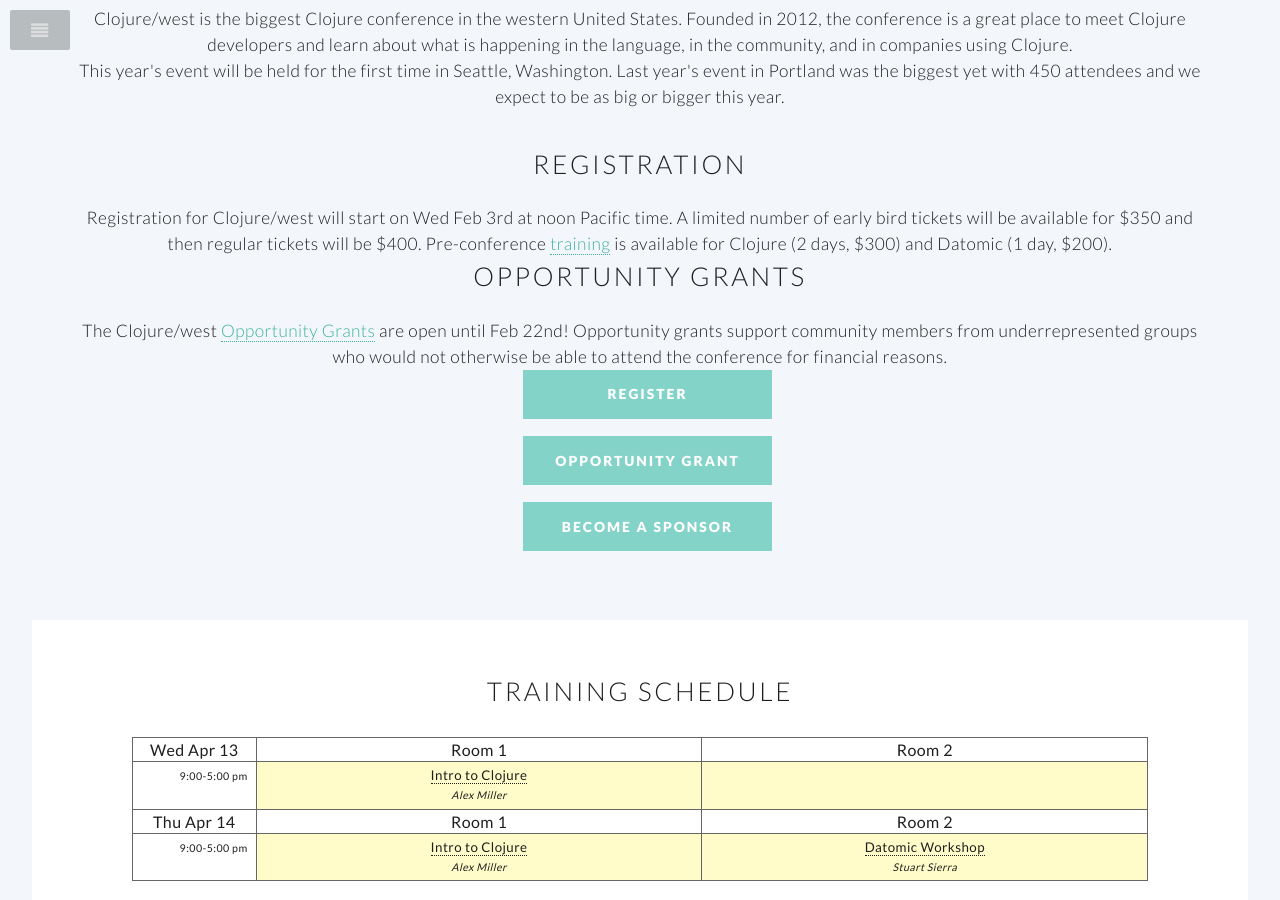
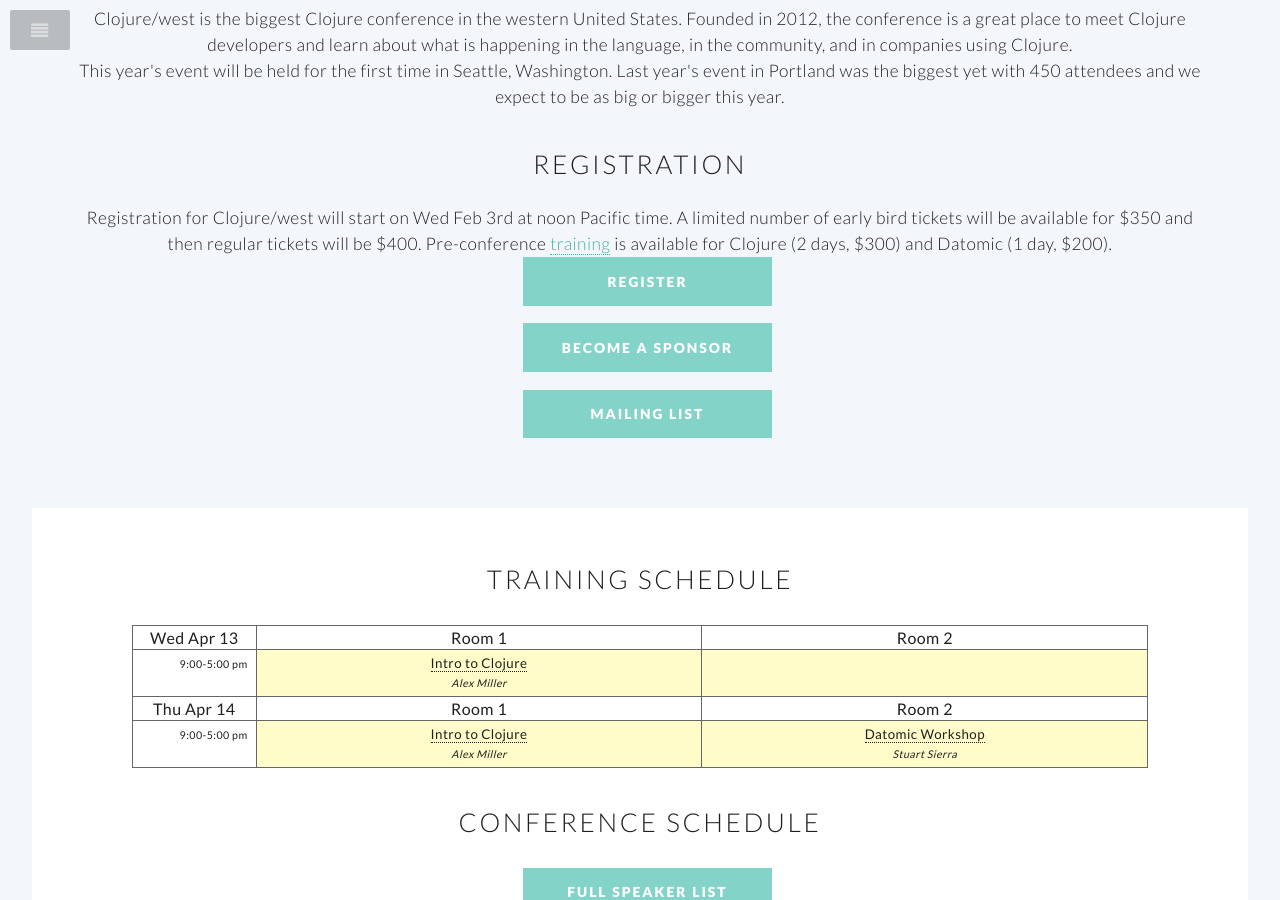
Before and after one commit to clojurewest/clojurewest.github.io, a Jekyll site: the page built from index.html, in a window 1280 px wide and 900 px high, scrolled down 945 px. Built offline with Jekyll 4.4.1, drawn with Linux system fonts in a browser that asks for light colours; some of the changed text lies outside the part shown.

Commit message:
remove opp grant links

```diff
--- a/_layouts/home.html
+++ b/_layouts/home.html
@@ -68,18 +68,20 @@
 				Pre-conference <a href="training">training</a> is available for Clojure (2 days, $300) and Datomic (1 day, $200).</p>
 			<br/>
 
+			<!--
 			<h2>Opportunity Grants</h2>
 			<p>The Clojure/west <a href="opportunity">Opportunity Grants</a> are open until Feb 22nd!<br/>
 				Opportunity grants support community members from underrepresented groups who would not<br/>
 				otherwise be able to attend the conference for financial reasons.</p>
 			<br/>
+			-->
 
 			<ul class="buttons">
  			  <li><a href="https://ti.to/cognitect/clojure-west-2016" class="button special">register</a></li>
 			  <!-- <li><a href="cfp" class="button special">submit talk</a></li> -->
-			  <li><a href="opportunity" class="button special">opportunity grant</a></li>
+			  <!-- <li><a href="opportunity" class="button special">opportunity grant</a></li> -->
  			  <li><a href="sponsorship" class="button special">become a sponsor</a></li>
-			  <!-- <li><a href="http://go.cognitect.com/l/46282/2015-12-18/2lzbzx" class="button special">mailing list</a></li> -->
+			  <li><a href="http://go.cognitect.com/l/46282/2015-12-18/2lzbzx" class="button special">mailing list</a></li>
 		 	</ul>
 
 		</header>
@@ -315,9 +317,9 @@
 			<ul class="buttons">
 			  <li><a href="https://ti.to/cognitect/clojure-west-2016" class="button special">register</a></li>
 			  <!-- <li><a href="cfp" class="button">submit talk</a></li> -->
-			  <li><a href="opportunity" class="button">opportunity grant</a></li>
+			  <!-- <li><a href="opportunity" class="button">opportunity grant</a></li> -->
 			  <li><a href="sponsorship" class="button">sponsor</a></li>
-			  <!-- <li><a href="http://go.cognitect.com/l/46282/2015-12-18/2lzbzx" class="button">mailing list</a></li> -->
+			  <li><a href="http://go.cognitect.com/l/46282/2015-12-18/2lzbzx" class="button">mailing list</a></li>
 			</ul>
 		</footer>
 	</section>
```
